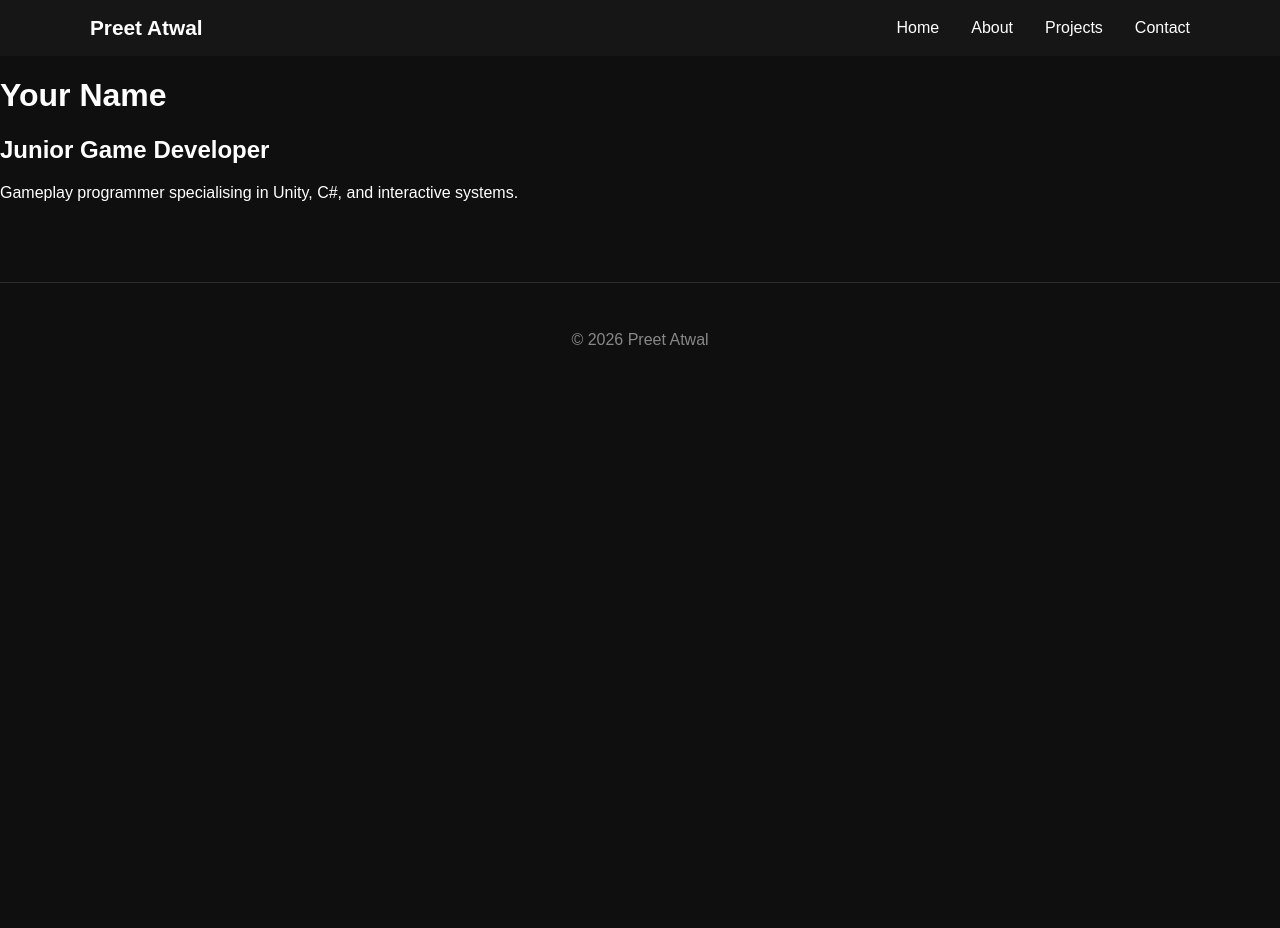
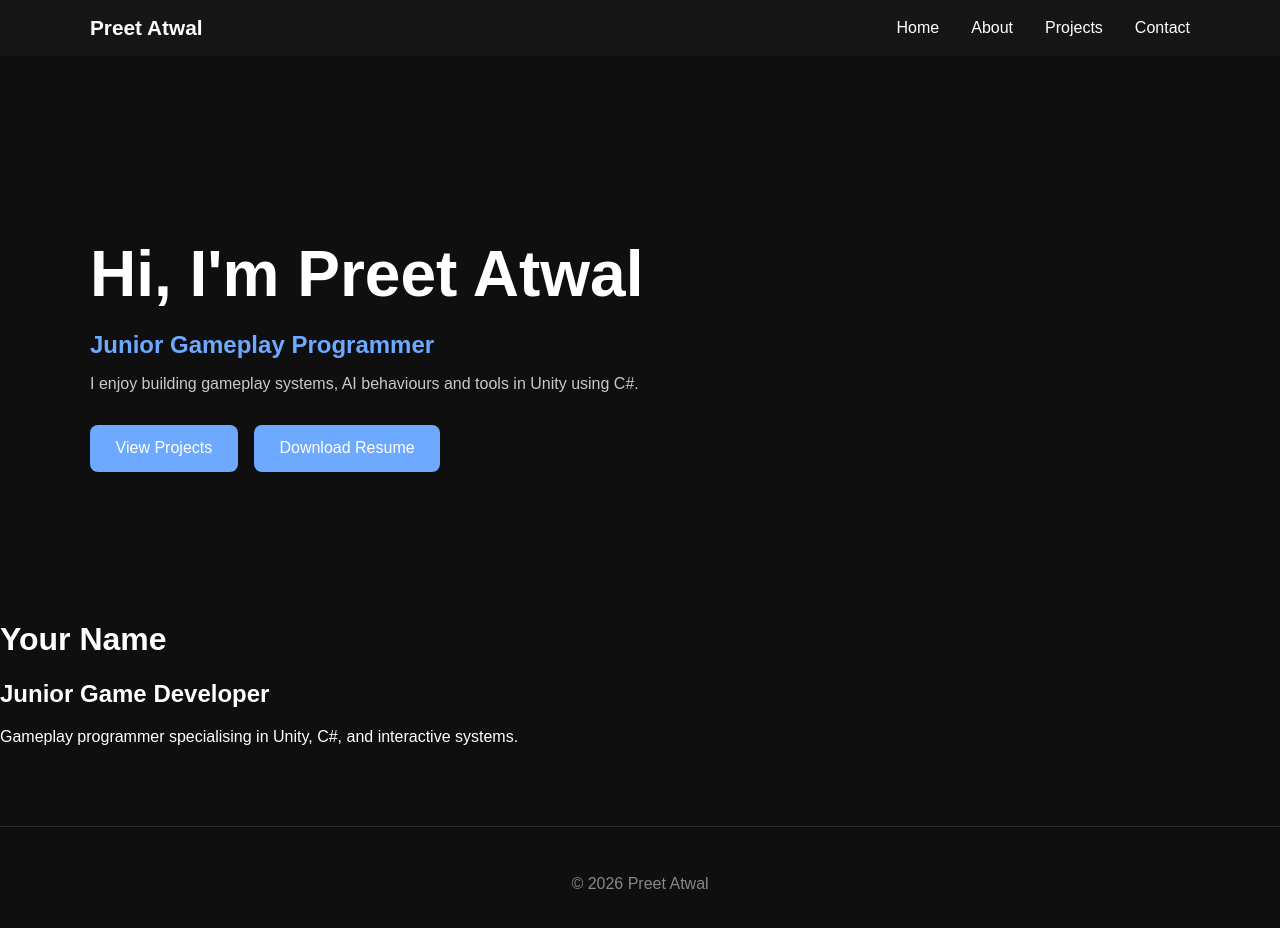
Before and after one commit to preetkanwalatwal/preetkanwalatwal.github.io, an Astro site: page / in a window 1280 px wide. Before the commit the page ends 800 px from the top, so only its background shows below. Built offline with nearby package versions, Linux system fonts and the light colour scheme; Astro itself is replaced by a stand-in of ours.

Commit message:
Addded Hero

```diff
--- /dev/null
+++ b/src/components/Hero.astro
@@ -0,0 +1,25 @@
+<section class="hero">
+
+<div class="container">
+
+<h1>Hi, I'm Preet Atwal</h1>
+
+<h2>Junior Gameplay Programmer</h2>
+
+<p>
+
+I enjoy building gameplay systems, AI behaviours and tools in Unity using C#.
+
+</p>
+
+<div class="buttons">
+
+<a href="/projects">View Projects</a>
+
+<a href="/resume.pdf">Download Resume</a>
+
+</div>
+
+</div>
+
+</section>
--- a/src/pages/index.astro
+++ b/src/pages/index.astro
@@ -1,9 +1,10 @@
 ---
 import MainLayout from "../layouts/MainLayout.astro";
+import Hero from "../components/Hero.astro";
 ---
 
 <MainLayout title="Your Name | Game Developer">
-
+<Hero />
   <main>
 
     <h1>
--- a/src/styles/global.css
+++ b/src/styles/global.css
@@ -59,3 +59,35 @@ nav a:hover{
     color: #888;
     border-top: 1px solid #2c2c2c;
 }
+
+.hero{
+    padding:8rem 0;
+}
+
+.hero h1{
+    font-size:4rem;
+    margin-bottom:0.5rem;
+}
+
+.hero h2{
+    color:#6da9ff;
+    margin-bottom:1rem;
+}
+
+.hero p{
+    max-width:650px;
+    color:#c9c9c9;
+}
+
+.buttons{
+    margin-top:2rem;
+    display:flex;
+    gap:1rem;
+}
+
+.buttons a{
+    background:#6da9ff;
+    color:white;
+    padding:0.9rem 1.6rem;
+    border-radius:8px;
+}
```
